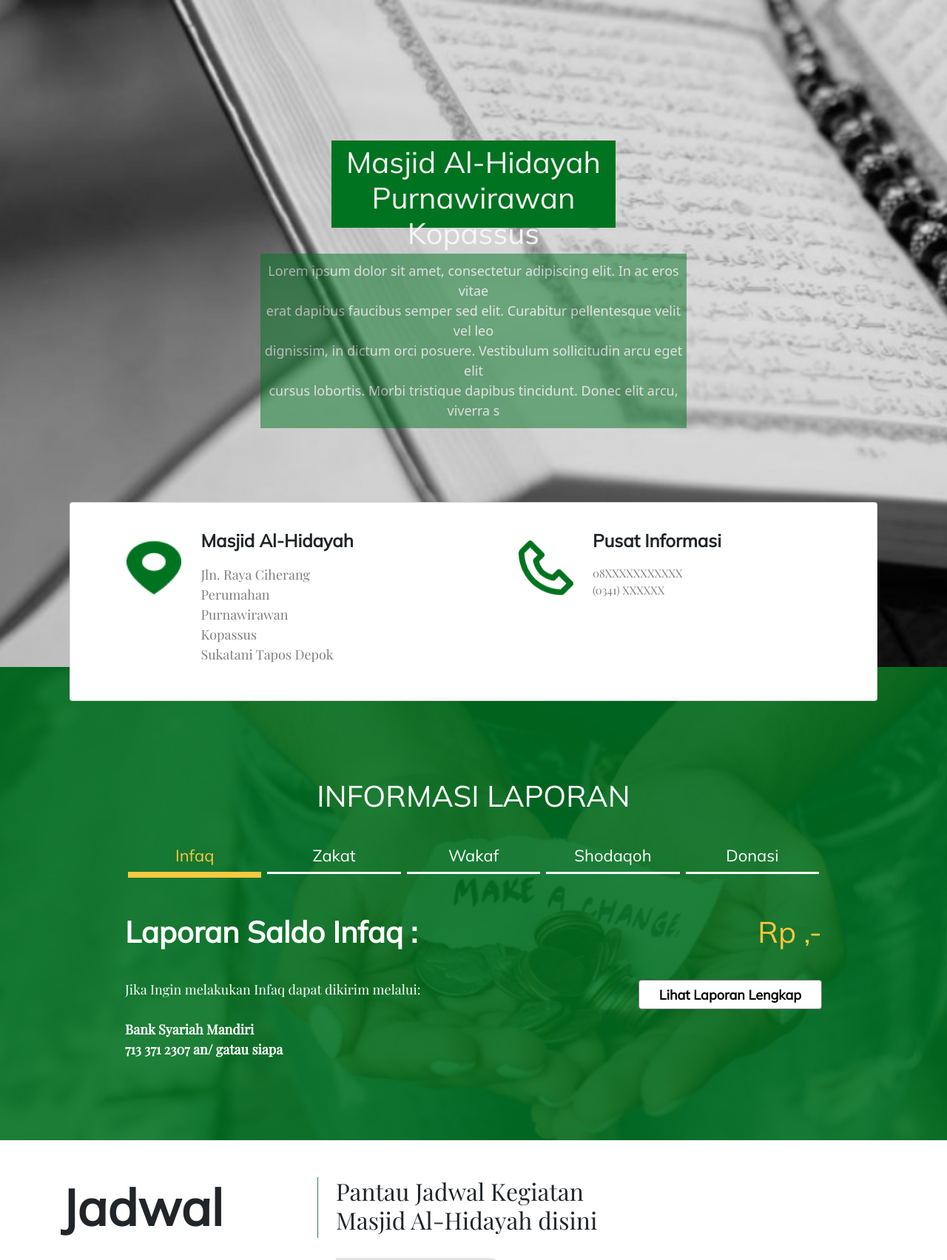
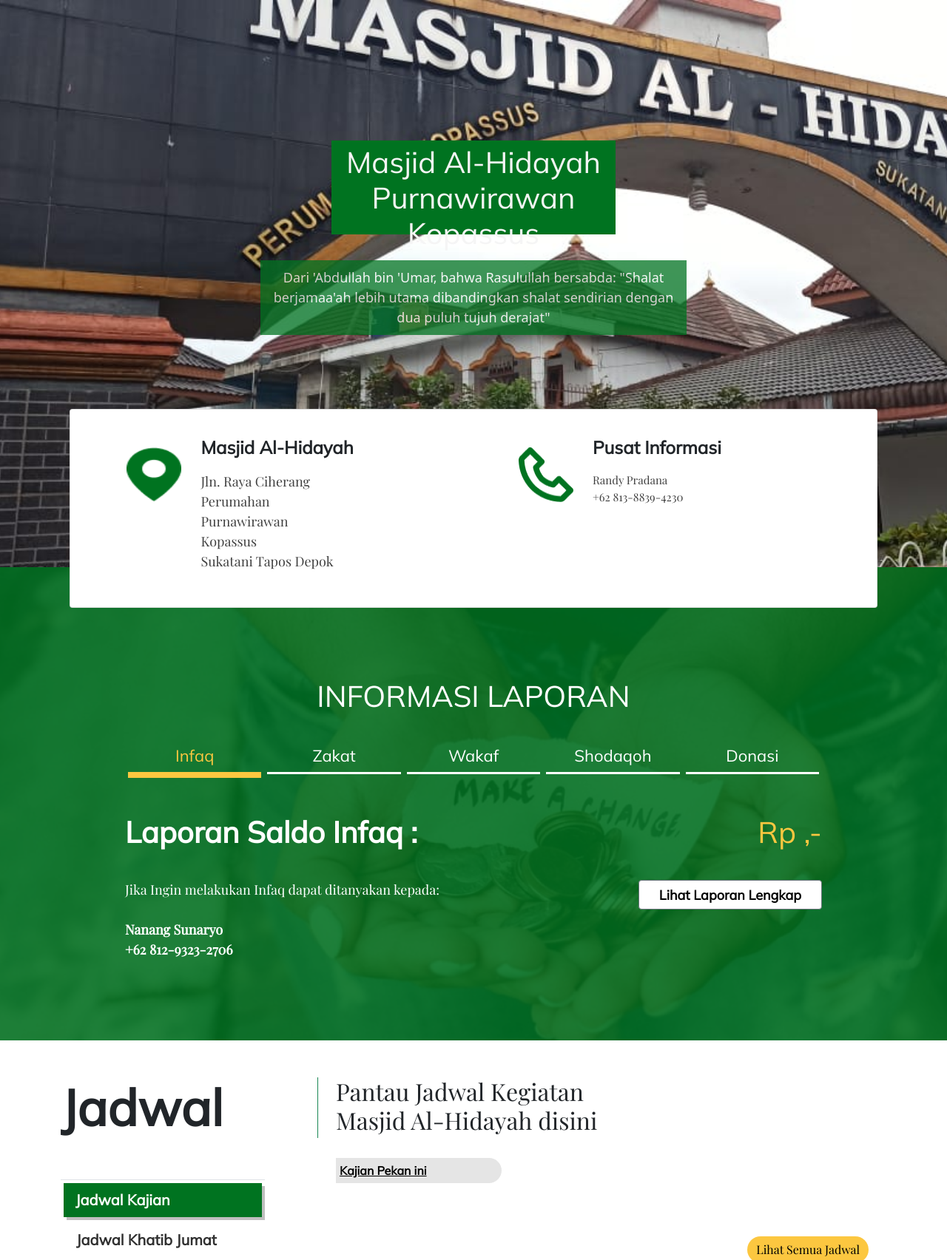
Before and after one commit to yasykurrafii/masjid-al-hidayah, a Django app: template templates/home.html in a window 1280 px wide. Shown: the part 148-1852 px from the top of the page at 74% size. Run offline with Django 3.2, Linux system fonts and the light colour scheme; the template is opened without the code that fills it, so the values that code supplies are empty; some libraries are stand-ins or nearby versions.

Commit message:
Finalize

```diff
--- a/static/css/base.css
+++ b/static/css/base.css
@@ -103,7 +103,7 @@ tr {
 .beranda1 {
     padding: auto;
     margin: auto;
-    background-image: url("../img/fotoHome.png");
+    background-image: url("../img/Masjid-3.jpg");
     background-repeat: no-repeat;
     background-size: cover;
 }
@@ -141,7 +141,7 @@ tr {
     background-color: #007320;
     padding-top: 5px;
     width: 30%;
-    height: 12%;
+    height: 15%;
     /* background-color: #007320; */
 }
 
@@ -160,7 +160,7 @@ tr {
     padding-bottom: 10px;
     width: 45%;
     height: auto;
-    opacity: 0.5;
+    opacity: 0.75;
     margin-bottom: 100px;
 }
 
--- a/templates/base.html
+++ b/templates/base.html
@@ -197,7 +197,7 @@
                 <div class="col-lg-6 col-md-12 mb-4 mb-md-0 text-end pt-3 align-self-baseline">
                     <h5 class="playfair mb-0"><strong>Pusat Informasi</strong></h5>
                     <p class="card-text">
-                        08XXXXXXXXXXX<br />(021) XXXXXX
+                      Randhy Pradana <br />+62 813-8839-4230
                     </p>
                 </div>
                 <!--Grid column-->
--- a/templates/home.html
+++ b/templates/home.html
@@ -6,9 +6,8 @@
     <div class="text-center col-sm">
         <h1 style="color: whitesmoke">Masjid Al-Hidayah <br/> Purnawirawan Kopassus</h1>
         <p>
-            Lorem ipsum dolor sit amet, consectetur adipiscing elit. In ac eros vitae
-            <br /> erat dapibus faucibus semper sed elit. Curabitur pellentesque velit vel leo <br /> dignissim, in dictum orci posuere. Vestibulum sollicitudin arcu eget elit
-            <br /> cursus lobortis. Morbi tristique dapibus tincidunt. Donec elit arcu, viverra s
+          Dari 'Abdullah bin 'Umar, bahwa Rasulullah bersabda:
+          "Shalat berjamaa'ah lebih utama dibandingkan shalat sendirian dengan dua puluh tujuh derajat"
         </p>
         <div class="d-none  d-lg-block container">
             <div class="row justify-content-md-center">
@@ -19,7 +18,7 @@
                             <div class="img-square-wrapper" style="margin-top: 20px; margin-right: 10px">
                                 <img class="card-gambar" src="{% static 'img/location.png' %}" alt="Card image cap" />
                             </div>
-                            <div class="card-body" style="text-align: left">
+                            <div class="card-body nama-masjid" style="text-align: left">
                                 <h4 class="card-title">Masjid Al-Hidayah</h4>
                                 <p class="card-text" style="text-align: left; background: none">
                                     Jln. Raya Ciherang <br />Perumahan Purnawirawan Kopassus<br /> Sukatani Tapos Depok
@@ -32,7 +31,7 @@
                             <div class="card-body" style="text-align: left; font-size: 15px">
                                 <h4 class="card-title">Pusat Informasi</h4>
                                 <p class="card-text" style="text-align: left;background: none;color: #000000;font-size: 15px;">
-                                    08XXXXXXXXXXX <br /> (0341) XXXXXX
+                                  Randy Pradana <br /> +62 813-8839-4230
                                 </p>
                             </div>
                         </div>
@@ -87,7 +86,7 @@
                     <div class="details ">
                         <div class="norek">
                             <p>
-                                Jika Ingin melakukan Infaq dapat dikirim melalui:<br/><br/> <b>Bank Syariah Mandiri<br/> 713 371 2307  an/ gatau siapa </b>
+                                Jika Ingin melakukan Infaq dapat ditanyakan kepada:<br/><br/> <b>Nanang Sunaryo<br/> +62 812-9323-2706 </b>
                             </p>
                         </div>
                         <div class="d-none d-lg-block div-laporan pb-5">
@@ -105,7 +104,7 @@
                     <div class="details ">
                         <div class="norek">
                             <p>
-                                Jika Ingin melakukan Zakat dapat dikirim melalui:<br/><br/> <b>Bank Syariah Mandiri <br/> 713 371 2307  an/ gatau siapa</b>
+                                Jika Ingin melakukan Zakat dapat ditanyakan kepada:<br/><br/> <b>Bambang Sudarso <br/> +62 815-9390-900</b>
                             </p>
                         </div>
                         <div class="div-laporan pb-5">
@@ -123,7 +122,7 @@
                     <div class="details ">
                         <div class="norek">
                             <p>
-                                Jika Ingin melakukan Wakaf dapat dikirim melalui:<br/><br/> <b>Bank Syariah Mandiri<br/> 713 371 2307  an/ gatau siapa </b>
+                                Jika Ingin melakukan Wakaf dapat ditanyakan kepada:<br/><br/> <b>H. Paeno<br/> +62 812-8574-6221</b>
                             </p>
                         </div>
                         <div class="div-laporan pb-5">
@@ -141,7 +140,7 @@
                     <div class="details ">
                         <div class="norek">
                             <p>
-                                Jika Ingin melakukan Shodaqoh dapat dikirim melalui:<br/><br/> <b>Bank Syariah Mandiri<br/> 713 371 2307  an/ gatau siapa </b>
+                                Jika Ingin melakukan Shodaqoh dapat ditanyakan kepada:<br/><br/> <b>Nanang Sunaryo<br/> +62 812-9323-2706 </b>
                             </p>
                         </div>
                         <div class="div-laporan pb-5">
@@ -159,7 +158,7 @@
                     <div class="details ">
                         <div class="norek">
                             <p>
-                                Jika Ingin melakukan Donasi dapat dikirim melalui:<br/><br/> <b>Bank Syariah Mandiri<br/> 713 371 2307  an/ gatau siapa </b>
+                                Jika Ingin melakukan Donasi dapat ditanyakan kepada:<br/><br/> <b>H. Paeno<br/> +62 812-8574-6221 </b>
                             </p>
                         </div>
                         <div class="div-laporan pb-5">
@@ -365,8 +364,7 @@
             "
             class="d-flex justify-content-center"
           >
-            Lorem ipsum dolor sit amet, consectetur adipiscing elit. In ac eros
-            vitae erat dapibus faucibus semper
+            Berikut adalah Layanan yang tersedia di Masjid Al-Hidayah Purnawirawan Kopassus
           </h5>
           <br />
           <br />
@@ -382,7 +380,7 @@
                 </div>
                 <div class="kontenSlide4" style="background: transparent;">
                   <h4 style="color: white;">Pemakaman </h4>
-                  <p style="color: white;">Lorem ipsum dolor sit amet, consectetur adipiscing elit, sed do eiusmod tempor incididunt ut labore et dolore magna aliqua. Ut enim ad minim veniam</p>
+                  <p style="color: white;">Sigit Purnomo<br>08128561210</p>
                 </div>
               </div>
 
@@ -392,7 +390,7 @@
                 </div>
                 <div class="kontenSlide4" style="background: transparent;">
                   <h4 style="color: white;">Anak Yatim </h4>
-                  <p style="color: white;">Lorem ipsum dolor sit amet, consectetur adipiscing elit, sed do eiusmod tempor incididunt ut labore et dolore magna aliqua. Ut enim ad minim veniam</p>
+                  <p style="color: white;">Satibi Darwis H<br>085838380764</p>
                 </div>
               </div>
 
@@ -402,7 +400,7 @@
                 </div>
                 <div class="kontenSlide4" style="background: transparent;">
                   <h4 style="color: white;">Zakat</h4>
-                  <p style="color: white;">Lorem ipsum dolor sit amet, consectetur adipiscing elit, sed do eiusmod tempor incididunt ut labore et dolore magna aliqua. Ut enim ad minim veniam</p>
+                  <p style="color: white;">Satibi Darwis H<br>085838380764</p>
                 </div>
               </div>
 
--- a/templates/informasi.html
+++ b/templates/informasi.html
@@ -7,9 +7,7 @@
     <div class="container-fluid vertical-center text-center col-sm berandaInformasi1 pt-5 pb-5">
         <h1 style="color: whitesmoke">Tentang Masjid Al-Hidayah</h1>
         <p>
-            Lorem ipsum dolor sit amet, consectetur adipiscing elit. In ac eros vitae
-            <br /> erat dapibus faucibus semper sed elit. Curabitur pellentesque velit vel leo <br /> dignissim, in dictum orci posuere. Vestibulum sollicitudin arcu eget elit
-            <br /> cursus lobortis. Morbi tristique dapibus tincidunt. Donec elit arcu, viverra s
+            Amanah Adaftif, Respect, kolaboratif dan Profesional
         </p>
     </div>
 </div>
```
Also changed, not shown: other parts of static/css/base.css (+41 -4 lines), static/img/Masjid-1.jpg (added), static/img/Masjid-2.jpg (added), static/img/Masjid-3.jpg (added), static/img/Masjid-4.jpg (added), static/img/Masjid-5.jpg (added).
